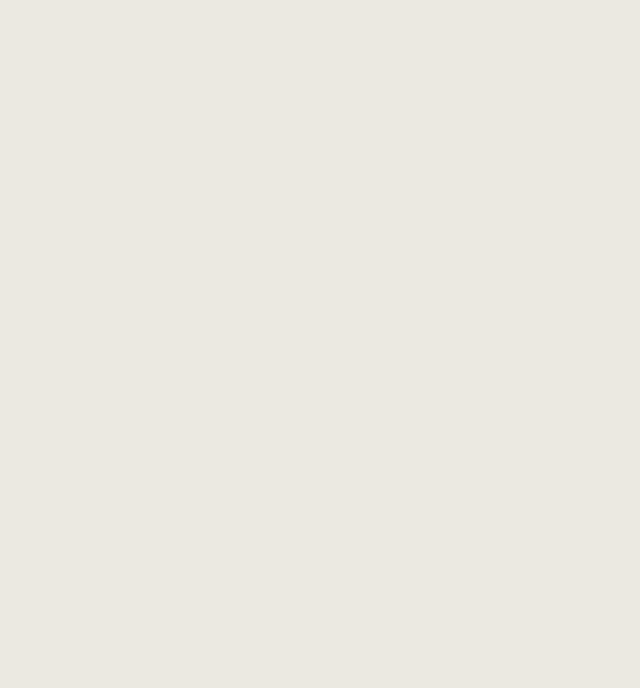
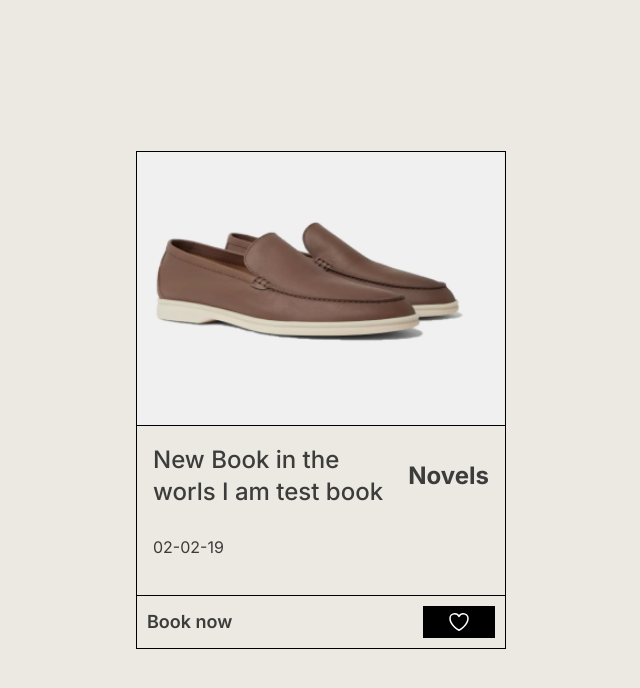
Before and after one commit to Ahsan-Ullah1871/Book-catalog-frontend, a React (Vite) app: page / in a window 1280 px wide. Shown: the top 688 px of the page, without its empty margins (319-959 px from the left). Built offline with nearby package versions, Linux system fonts and the light colour scheme.

Commit message:
- book card created

```diff
--- a/src/App.tsx
+++ b/src/App.tsx
@@ -1,5 +1,11 @@
+import BookCard from "./components/ui/BookCard";
+
 const App = () => {
-	return <div className="min-h-screen bg-[#EBE9E1]  "></div>;
+	return (
+		<div className="min-h-screen bg-[#EBE9E1]  flex items-center justify-center ">
+			<BookCard />
+		</div>
+	);
 };
 
 export default App;
--- /dev/null
+++ b/src/components/ui/BookCard.tsx
@@ -0,0 +1,47 @@
+import listingImage from "@/assets/images/shoe.png";
+import ICONS from "@/shared/AllIcons";
+
+const BookCard = () => {
+	return (
+		<div className=" bg-transparent w-[370px] h-[498px] border border-[#000] flex flex-col    ">
+			{/* Image */}
+			<img
+				src={listingImage}
+				className="h-[274px]  border-b border-[#000]  "
+				alt=""
+			/>
+			{/* other items */}
+			<div className="mt-[18px]">
+				{/* title & genre  */}
+				<div className="flex items-center justify-between gap-[24px] px-4 ">
+					<p className="text-[#3C3C3C] font-inter  text-2xl font-medium    ">
+						New Book in the worls I am test book
+					</p>
+
+					<p className="text-[#3C3C3C] font-inter  text-2xl  text-right font-bold  ">
+						Novels
+					</p>
+				</div>
+				{/*  */}
+
+				<div className="my-[27px] px-4">
+					<p className="text-[#3C3C3C] font-inter  text-base font-normal   ">
+						02-02-19
+					</p>
+				</div>
+			</div>
+
+			{/* buttons*/}
+			<div className="  border-t border-[#000] p-[10px]  flex items-center justify-between mt-auto">
+				<button className="text-[#3C3C3C] font-inter  text-lg font-semibold  ">
+					Book now
+				</button>
+				<button className="text-xm text-white px-6 py-1 bg-[#000000]">
+					{ICONS.heart_icon}
+				</button>
+			</div>
+		</div>
+	);
+};
+
+export default BookCard;
--- /dev/null
+++ b/src/shared/AllIcons.tsx
@@ -0,0 +1,20 @@
+const ICONS = {
+	heart_icon: (
+		<svg
+			xmlns="http://www.w3.org/2000/svg"
+			fill="none"
+			viewBox="0 0 24 24"
+			strokeWidth="1.5"
+			stroke="currentColor"
+			className="w-6 h-6"
+		>
+			<path
+				strokeLinecap="round"
+				strokeLinejoin="round"
+				d="M21 8.25c0-2.485-2.099-4.5-4.688-4.5-1.935 0-3.597 1.126-4.312 2.733-.715-1.607-2.377-2.733-4.313-2.733C5.1 3.75 3 5.765 3 8.25c0 7.22 9 12 9 12s9-4.78 9-12z"
+			/>
+		</svg>
+	),
+};
+
+export default ICONS;
```
Also changed, not shown: src/assets/images/shoe.png (added), 1 other file (tests, documents, lock files or other folders).
